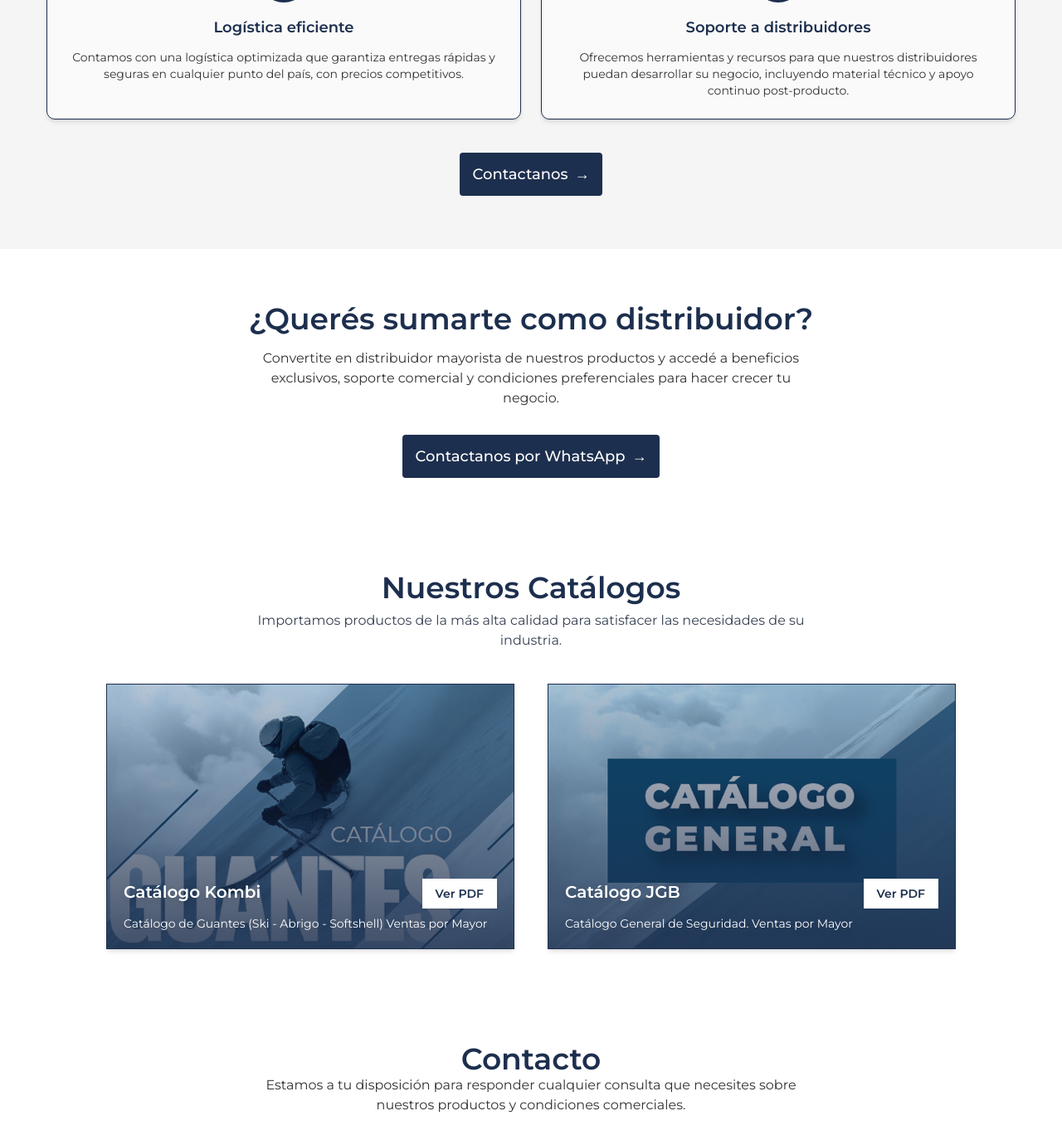
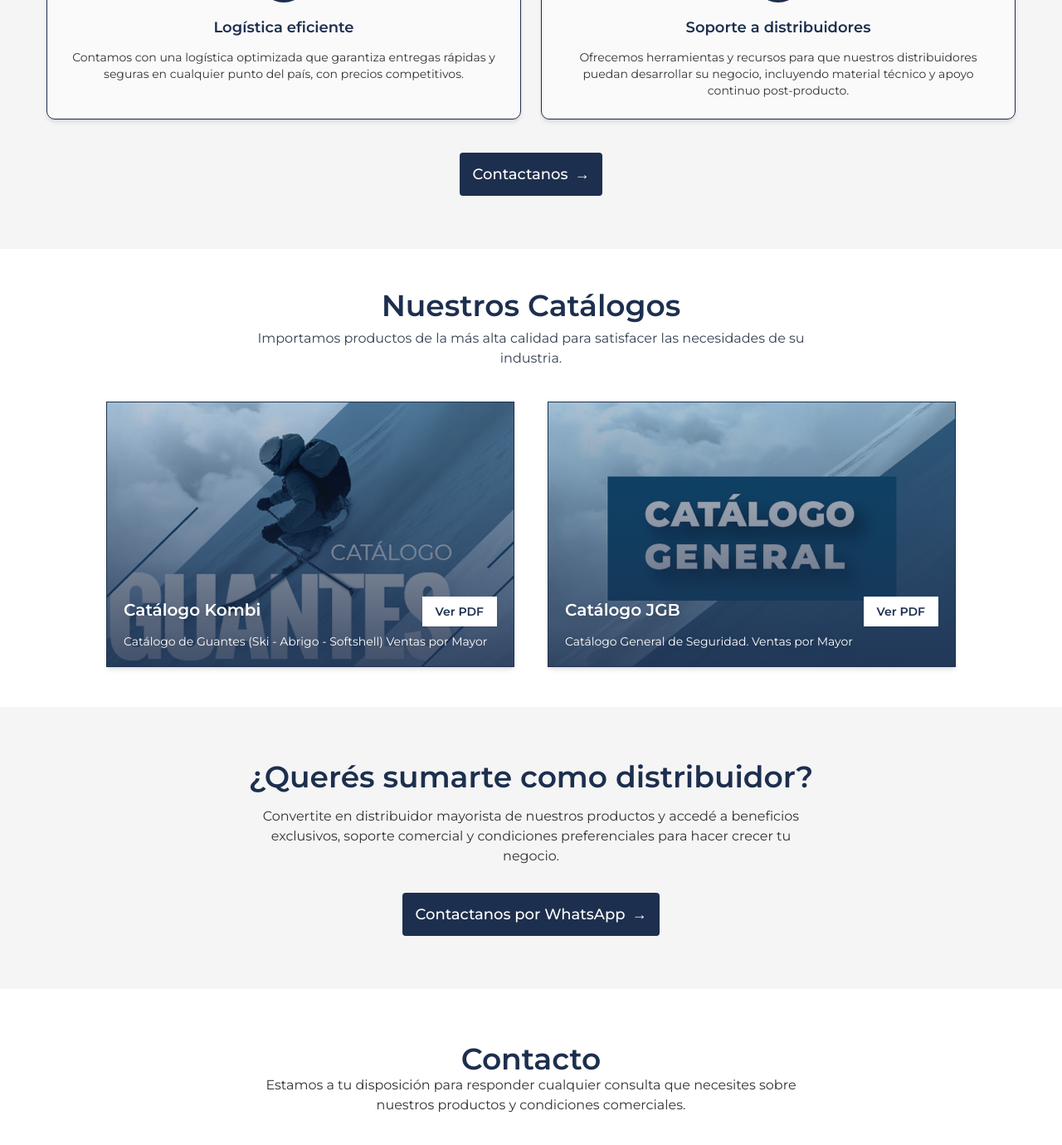
Before and after one commit to tomaslami/mobike-web, a Next.js app: page / in a window 1280 px wide. Shown: the part 1972-3352 px from the top of the page at 83% size. Built offline with nearby package versions, Linux system fonts and the light colour scheme; no server answers.

Commit message:
Update layout and styling in Distributor and ProductCatalog components: reintroduce Distributor section in Home page and enhance ProductCatalog section with a white background for improved visual clarity.

```diff
--- a/src/app/page.tsx
+++ b/src/app/page.tsx
@@ -14,8 +14,8 @@ export default function Home() {
       <Hero />
       <AboutUs />
       <HowWeWork />
+      <ProductCatalog/>
       <Distributor />
-      <ProductCatalog/>
       <Contact />
       <Footer />
     </div>
--- a/src/components/Distributor.tsx
+++ b/src/components/Distributor.tsx
@@ -3,7 +3,7 @@ import Link from "next/link";
 
 export default function Distributor() {
   return (
-    <section id="distribuidor" className="section bg-light-gray scroll-m-16">
+    <section id="distribuidor" className="section bg-light-gray scroll-m-16 bg-[#F5F5F5]">
       <div className="container text-center">
         <h2 className="text-center text-4xl font-semibold text-[#1D2F4E] mb-4">¿Querés sumarte como distribuidor?</h2>
         <p className="mx-auto max-w-2xl mb-8">
--- a/src/components/ProductCatalog.tsx
+++ b/src/components/ProductCatalog.tsx
@@ -52,7 +52,7 @@ const defaultCatalogs: Catalog[] = [
 
 export default function ProductCatalog({ catalogs = defaultCatalogs }: { catalogs?: Catalog[] }) {
   return (
-    <section className="py-12 px-4 max-w-7xl mx-auto">
+    <section className="py-12 px-4 max-w-7xl mx-auto bg-white">
       <div className="text-center mb-10">
         <h2 className="text-4xl font-bold mb-2 text-[#1D2F4E]">Nuestros Catálogos</h2>
         <p className="text-gray-700 max-w-2xl mx-auto text-base">
```
